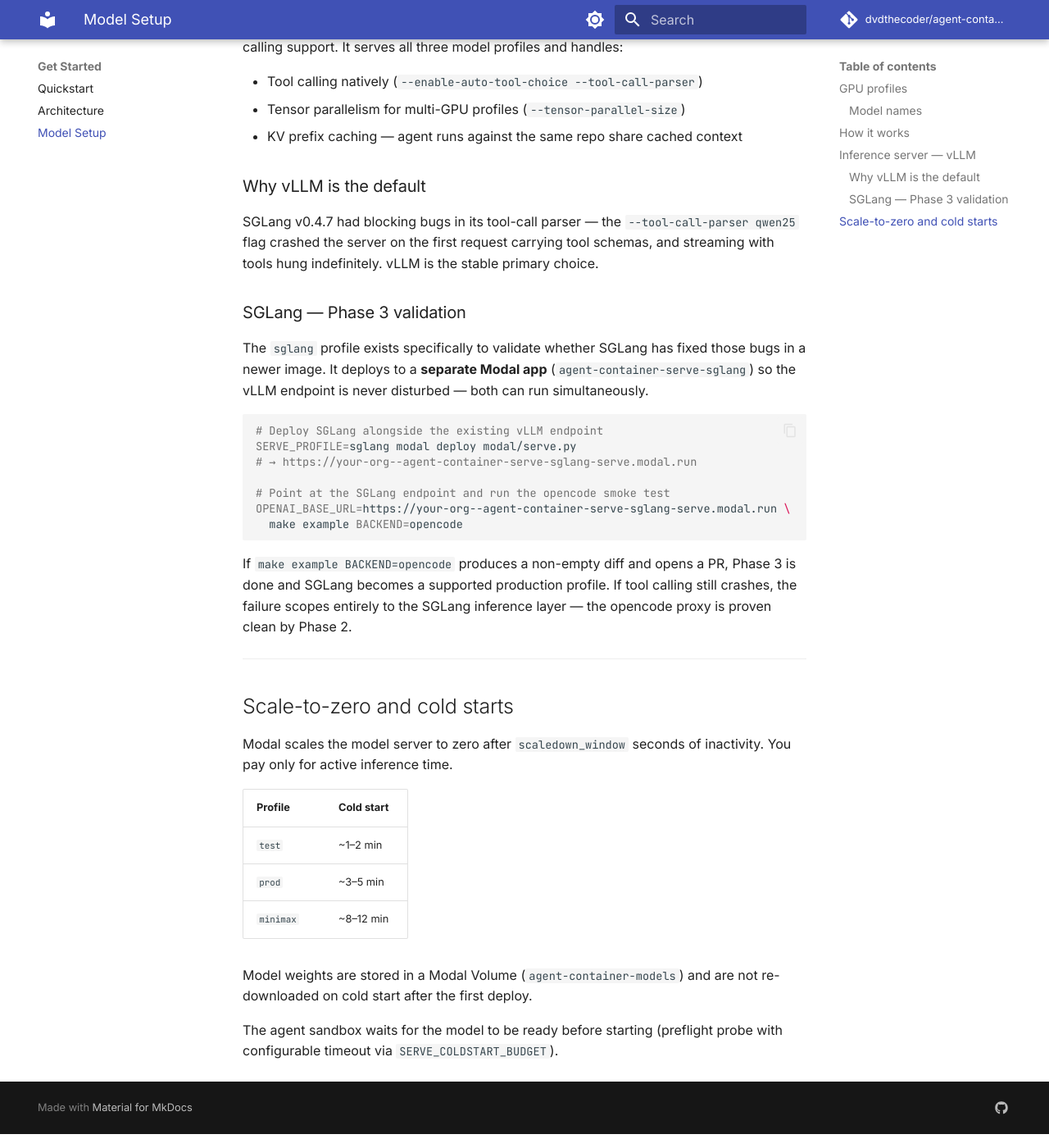
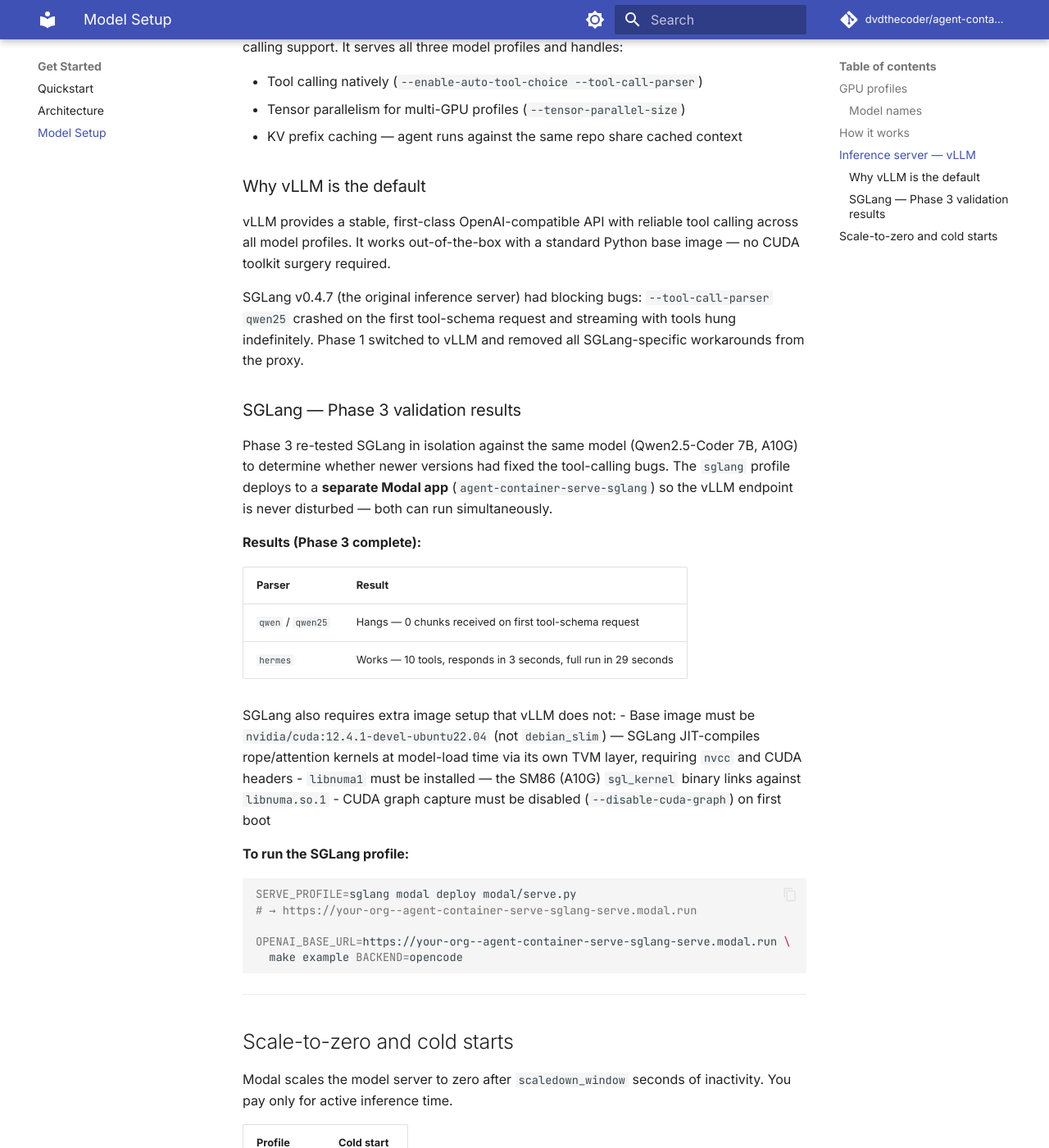
Before and after one commit to dvdthecoder/agent-container, an MkDocs documentation site: the page built from docs/models.md, in a window 1280 px wide and 1400 px high, scrolled down 1923 px. Shown: the whole window at 82% size. Built offline with MkDocs 1.6.1 and Material for MkDocs 9.7.7, drawn with Linux system fonts in a browser that asks for light colours; comment, search, counter and statistics services are not loaded.

Commit message:
docs: update README and MkDocs site with Phase 3 results and vLLM/SGLang rationale
- README: mark Phase 3 ✅, expand challenge #9 with Phase 3 findings
  (qwen/qwen25 parser hangs, hermes works in 3s, CUDA devel image required)
- docs/models.md: replace speculative SGLang section with actual Phase 3 results,
  parser comparison table, and exact image requirements (libnuma1, cuda devel base)
- docs/architecture.md: add dedicated vLLM and SGLang sections explaining why vLLM
  is the default, what failed in SGLang v0.4.7, and what Phase 3 validated

Co-Authored-By: Claude Sonnet 4.6 <noreply@anthropic.com>

````diff
--- a/docs/models.md
+++ b/docs/models.md
@@ -72,29 +72,45 @@ profiles and handles:
 
 ### Why vLLM is the default
 
-SGLang v0.4.7 had blocking bugs in its tool-call parser — the `--tool-call-parser qwen25` flag
-crashed the server on the first request carrying tool schemas, and streaming with tools hung
-indefinitely. vLLM is the stable primary choice.
+vLLM provides a stable, first-class OpenAI-compatible API with reliable tool calling across
+all model profiles. It works out-of-the-box with a standard Python base image — no CUDA
+toolkit surgery required.
 
-### SGLang — Phase 3 validation
+SGLang v0.4.7 (the original inference server) had blocking bugs: `--tool-call-parser qwen25`
+crashed on the first tool-schema request and streaming with tools hung indefinitely. Phase 1
+switched to vLLM and removed all SGLang-specific workarounds from the proxy.
 
-The `sglang` profile exists specifically to validate whether SGLang has fixed those bugs in a
-newer image. It deploys to a **separate Modal app** (`agent-container-serve-sglang`) so the
-vLLM endpoint is never disturbed — both can run simultaneously.
+### SGLang — Phase 3 validation results
+
+Phase 3 re-tested SGLang in isolation against the same model (Qwen2.5-Coder 7B, A10G) to
+determine whether newer versions had fixed the tool-calling bugs. The `sglang` profile deploys
+to a **separate Modal app** (`agent-container-serve-sglang`) so the vLLM endpoint is never
+disturbed — both can run simultaneously.
+
+**Results (Phase 3 complete):**
+
+| Parser | Result |
+|--------|--------|
+| `qwen` / `qwen25` | Hangs — 0 chunks received on first tool-schema request |
+| `hermes` | Works — 10 tools, responds in 3 seconds, full run in 29 seconds |
+
+SGLang also requires extra image setup that vLLM does not:
+- Base image must be `nvidia/cuda:12.4.1-devel-ubuntu22.04` (not `debian_slim`) — SGLang
+  JIT-compiles rope/attention kernels at model-load time via its own TVM layer, requiring
+  `nvcc` and CUDA headers
+- `libnuma1` must be installed — the SM86 (A10G) `sgl_kernel` binary links against
+  `libnuma.so.1`
+- CUDA graph capture must be disabled (`--disable-cuda-graph`) on first boot
+
+**To run the SGLang profile:**
 
 ```bash
-# Deploy SGLang alongside the existing vLLM endpoint
 SERVE_PROFILE=sglang modal deploy modal/serve.py
 # → https://your-org--agent-container-serve-sglang-serve.modal.run
 
-# Point at the SGLang endpoint and run the opencode smoke test
 OPENAI_BASE_URL=https://your-org--agent-container-serve-sglang-serve.modal.run \
   make example BACKEND=opencode
 ```
-
-If `make example BACKEND=opencode` produces a non-empty diff and opens a PR, Phase 3 is done
-and SGLang becomes a supported production profile. If tool calling still crashes, the failure
-scopes entirely to the SGLang inference layer — the opencode proxy is proven clean by Phase 2.
 
 ---
 
````
Also changed, not shown: README.md (+27 -11 lines), docs/architecture.md (+38 -3 lines).
